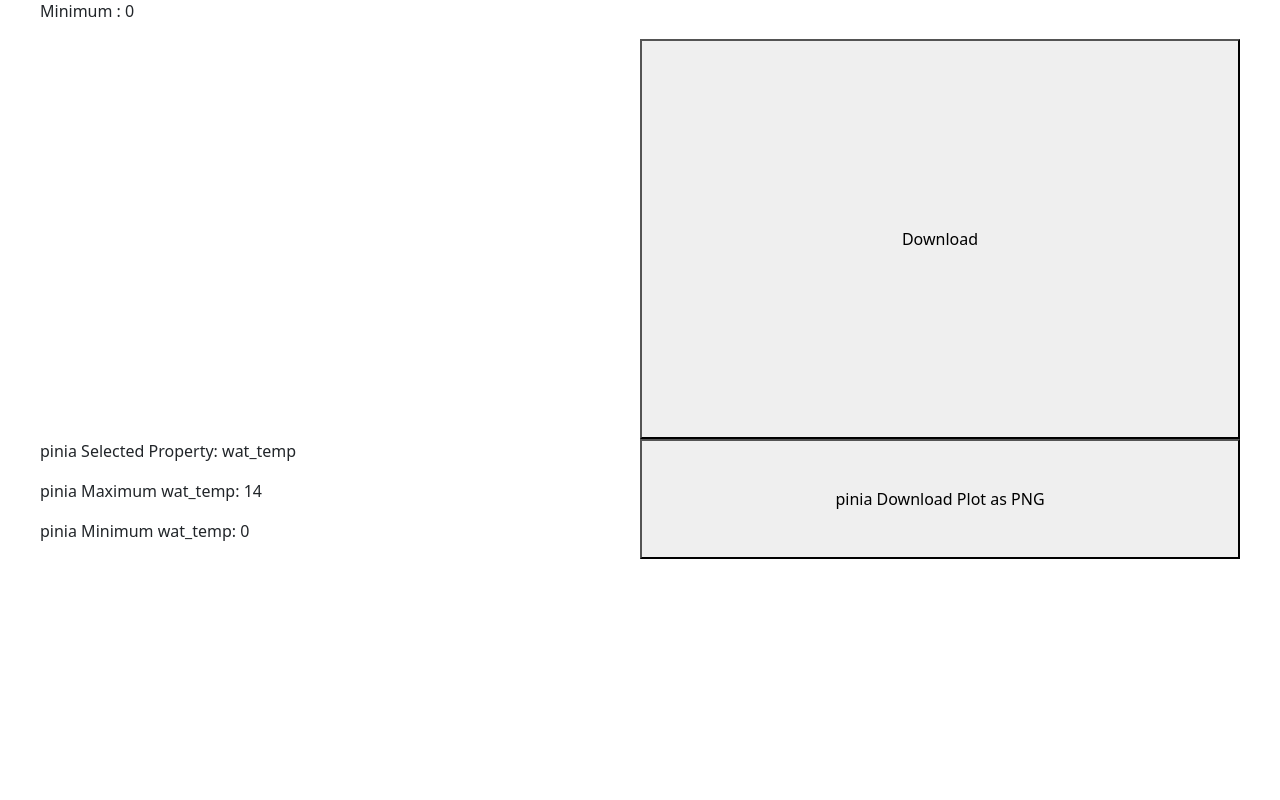
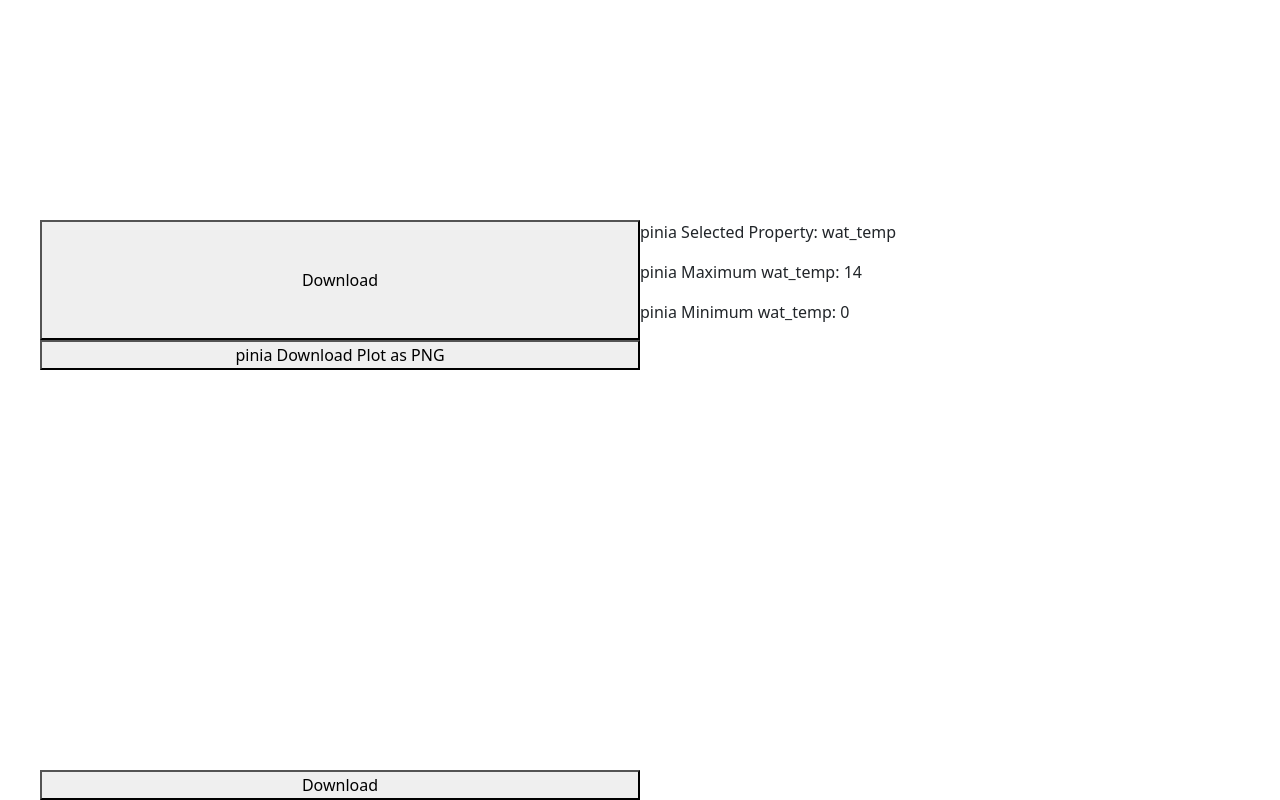
Before and after one commit to babuantalyn/firsttask, a Vue app: page / in a window 1280 px wide. Shown: the part 180-980 px from the top of the page. Before the commit the page ends 800 px from the top, so only its background shows below. Built offline with nearby package versions, Linux system fonts and the light colour scheme.

Commit message:
update components

```diff
--- a/src/App.vue
+++ b/src/App.vue
@@ -1,58 +1,18 @@
 <script setup>
 import { ref, onMounted } from "vue";
-import "bootstrap/dist/css/bootstrap.min.css";
 import Plotly from "plotly.js-dist";
 import { useStatisticsStore } from '../src/stores/StatisticsStore';
 
 const statisticsStore = useStatisticsStore();
 console.log(statisticsStore.nameOfStatisticStore)
 
-
-import {
-  CTable,
-  CTableHead,
-  CTableBody,
-  CTableHeaderCell,
-  CTableRow,
-  CTableDataCell,
-} from "@coreui/bootstrap-vue";
+import StatisticsTable from './StatisticsTable.vue';
+import Downloadbutton from "./Downloadbutton.vue";
 
 const sites = ref([]);
 const selectedProperty = ref("");
 const data = ref(null);
 const range = ref({ min: null, max: null });
-
-
-async function handleClick()  {
-      try {
-        // Fetch JSON data from the file
-        const response = await fetch('../src/assets/data/small_sites.json');
-        const jsonData = await response.json();
-
-        // Convert JSON object to a string
-        const jsonString = JSON.stringify(jsonData, null, 2);
-
-        // Create a Blob with the JSON content
-        const blob = new Blob([jsonString], { type: 'application/json' });
-
-        // Create a link element
-        const link = document.createElement('a');
-
-        // Set the download attribute and create an object URL
-        link.download = 'small_sites.json';
-        link.href = window.URL.createObjectURL(blob);
-
-        // Append the link to the body and click it programmatically
-        document.body.appendChild(link);
-        link.click();
-
-        // Remove the link from the body
-        document.body.removeChild(link);
-
-      } catch (error) {
-        console.error('Error fetching or processing JSON:', error);
-      }
-    }
 
 
 // notes
@@ -150,25 +110,6 @@ function downloadPlotAsPNG() {
     </div>
   </div>
 
-  <div>
-    <CTable v-if="selectedProperty">
-      <CTableHead>
-        <CTableRow>
-          <CTableHeaderCell scope="col">Property</CTableHeaderCell>
-          <CTableHeaderCell scope="col">Minimum</CTableHeaderCell>
-          <CTableHeaderCell scope="col">Maximum</CTableHeaderCell>
-        </CTableRow>
-      </CTableHead>
-      <CTableBody>
-        <CTableRow>
-          <CTableHeaderCell scope="row">{{ selectedProperty}}</CTableHeaderCell>
-          <CTableDataCell>{{ range.min }}</CTableDataCell>
-          <CTableDataCell>{{ range.max }}</CTableDataCell>
-
-        </CTableRow>
-      </CTableBody>
-    </CTable>
-  </div>
 
    <div id="myDiv" style="width: 600px; height: 400px;"></div>
   <button @click="handleClick">Download</button>
@@ -184,4 +125,7 @@ function downloadPlotAsPNG() {
 <div id="myDiv"></div>
 <img :src="statisticsStore.plotImageUrl" alt="Generated Plot" v-if="statisticsStore.plotImageUrl">
 
+<StatisticsTable/>
+<Downloadbutton/>
+
   </template>
--- /dev/null
+++ b/src/Downloadbutton.vue
@@ -0,0 +1,36 @@
+<script>
+export default {
+    methods:{
+     handleClick()  {
+       const data = {key:'value'};
+
+       // Convert JSON object to a string
+       const jsonString = JSON.stringify(data, null, 2);
+
+       // Create a Blob with the JSON content
+       const blob = new Blob([jsonString], { type: 'application/json' });
+
+       // Create a link element
+       const link = document.createElement('a');
+
+       // Set the download attribute and create an object URL
+       link.download = 'small_sites.json';
+       link.href = window.URL.createObjectURL(blob);
+
+       // Append the link to the body and click it programmatically
+       document.body.appendChild(link);
+       link.click();
+
+       // Remove the link from the body
+       document.body.removeChild(link);
+     },
+   },
+};
+</script>
+
+<template>
+
+  <div id="myDiv" style="width: 600px; height: 400px;"></div>
+  <button @click="handleClick">Download</button>
+
+</template>
--- /dev/null
+++ b/src/StatisticsTable.vue
@@ -0,0 +1,34 @@
+<script>
+import "bootstrap/dist/css/bootstrap.min.css";
+import {
+  CTable,
+  CTableHead,
+  CTableBody,
+  CTableHeaderCell,
+  CTableRow,
+  CTableDataCell,
+} from "@coreui/bootstrap-vue";
+
+</script>
+
+<template>
+    <div>
+    <CTable v-if="selectedProperty">
+      <CTableHead>
+        <CTableRow>
+          <CTableHeaderCell scope="col">Property</CTableHeaderCell>
+          <CTableHeaderCell scope="col">Minimum</CTableHeaderCell>
+          <CTableHeaderCell scope="col">Maximum</CTableHeaderCell>
+        </CTableRow>
+      </CTableHead>
+      <CTableBody>
+        <CTableRow>
+          <CTableHeaderCell scope="row">{{ selectedProperty}}</CTableHeaderCell>
+          <CTableDataCell>{{ range.min }}</CTableDataCell>
+          <CTableDataCell>{{ range.max }}</CTableDataCell>
+
+        </CTableRow>
+      </CTableBody>
+    </CTable>
+  </div>
+</template>
```
